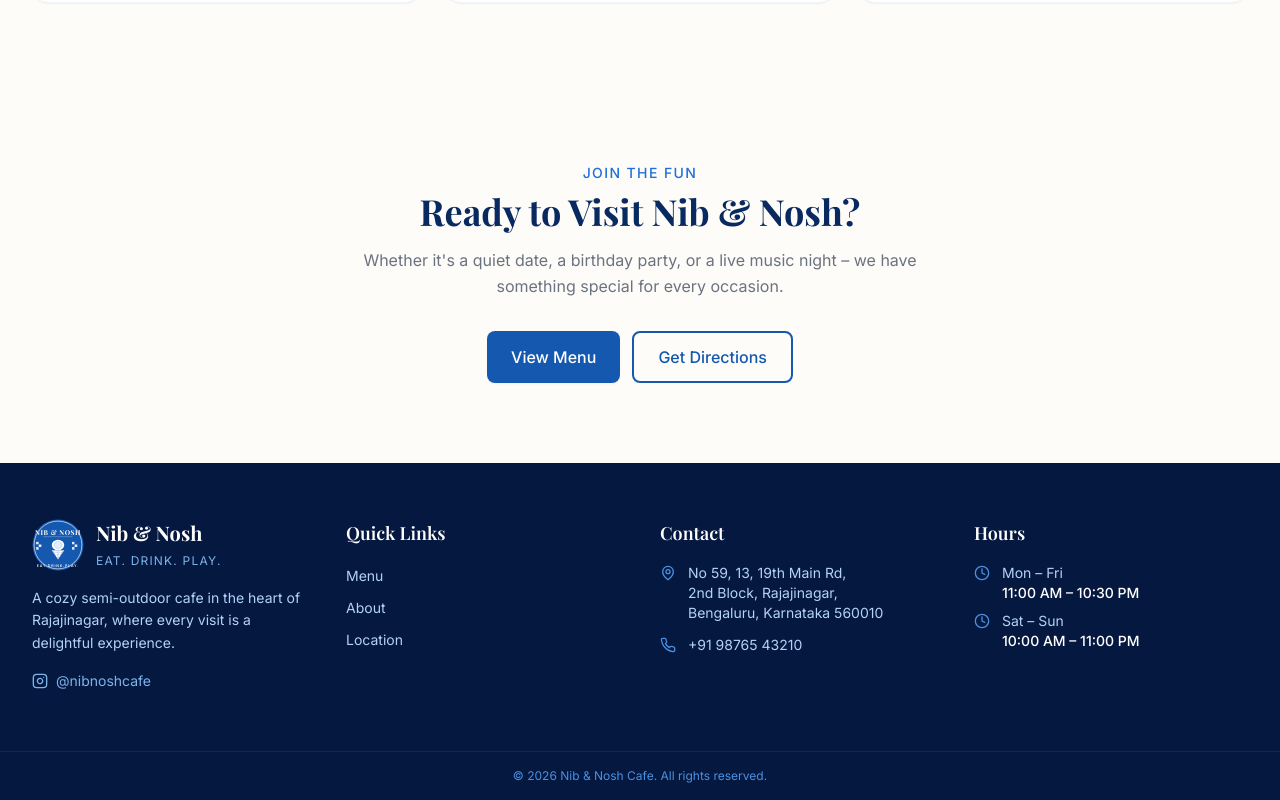
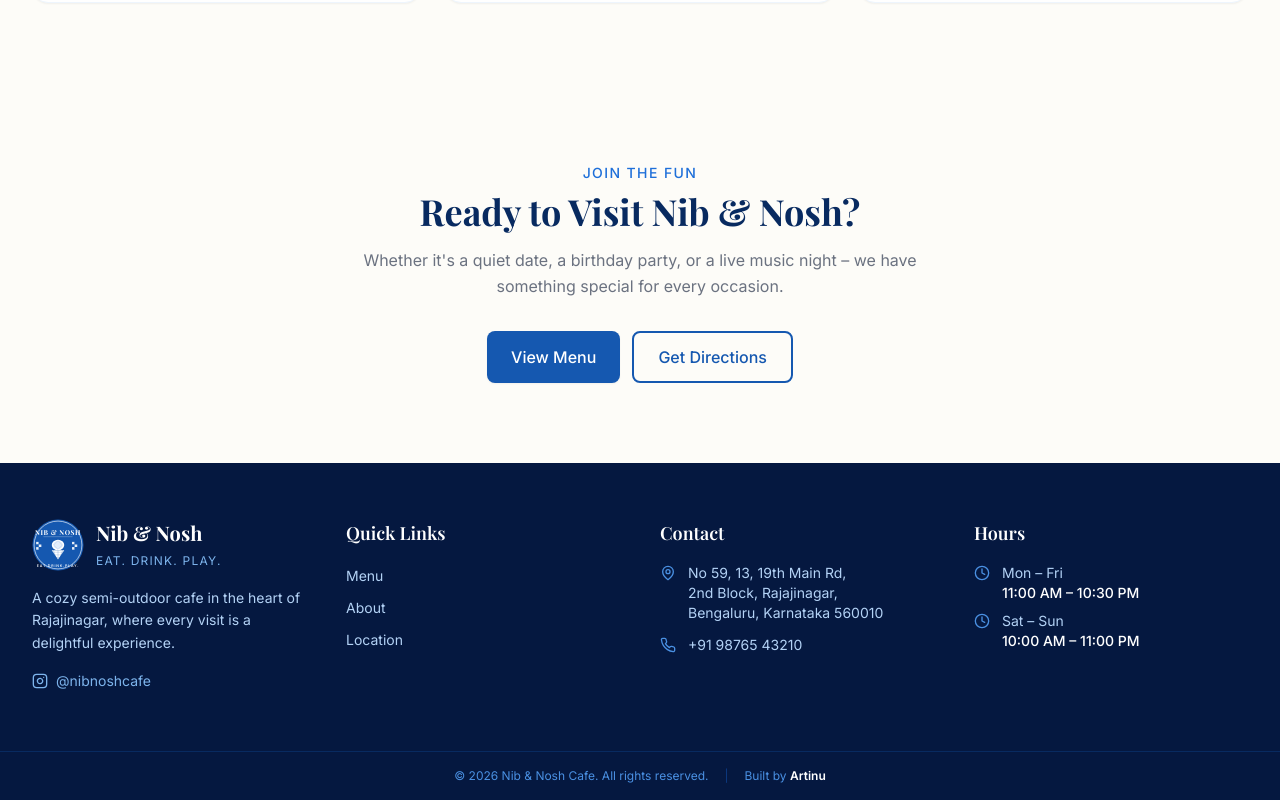
Before and after one commit to bmmithilesh-max/nib-nosh-cafe, a React (Vite) app: page / in a window 1280 px wide. Shown: the part 2550-3350 px from the top of the page. Built offline with nearby package versions, Linux system fonts and the light colour scheme.

Commit message:
add Artinu watermark

```diff
--- a/src/components/Footer.tsx
+++ b/src/components/Footer.tsx
@@ -97,9 +97,15 @@
       </div>
 
       <div className="border-t border-blue-800 py-4">
-        <p className="text-center text-blue-400 text-xs">
-          &copy; {new Date().getFullYear()} Nib & Nosh Cafe. All rights reserved.
-        </p>
+        <div className="flex flex-col sm:flex-row items-center justify-center gap-2 sm:gap-4">
+          <p className="text-center text-blue-400 text-xs">
+            &copy; {new Date().getFullYear()} Nib & Nosh Cafe. All rights reserved.
+          </p>
+          <span className="hidden sm:block text-blue-700 text-xs">|</span>
+          <p className="text-center text-blue-400 text-xs">
+            Built by <span className="text-white font-semibold">Artinu</span>
+          </p>
+        </div>
       </div>
     </footer>
   );
```
